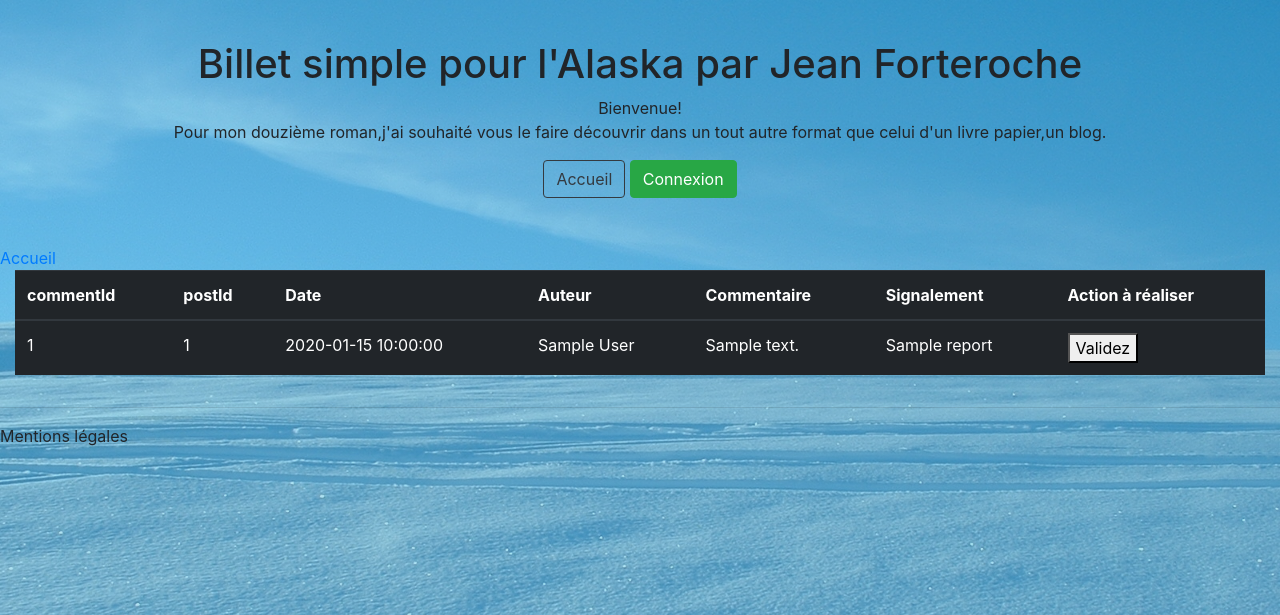
After one commit to jeanforterocheoc/forteroche, a PHP site: template app/views/allComments.php in a window 1280 px wide. The commit adds this page. Shown: the top 615 px of the page. Run offline with PHP 8.4, Linux system fonts and the light colour scheme; the template is opened without the code that fills it: most values are stand-ins (such as "Sample title", 1, 10 or a date in 2020).

Commit message:
Validation du commentaire par Admin (methode validate ds adminController

```diff
--- a/app/core/Controller.php
+++ b/app/core/Controller.php
@@ -35,4 +35,10 @@ abstract class Controller
     $view = new View($action, $controller);
     $view->generate($params);
   }
+
+  protected function redirection($controller, $action = null)
+  {
+    $racineWeb = Config::get("racineWeb", "/");
+    header("location:".$racineWeb .$controller.'/'.$action);
+  }
 }
--- a/app/models/manager/AdminManager.php
+++ b/app/models/manager/AdminManager.php
@@ -50,6 +50,8 @@ class AdminManager extends Database
         return $result;
     }
 
+
+
     public function getUser($username, $password)
     {
         $req = 'SELECT * FROM users WHERE username = ? AND password = ? ';
--- /dev/null
+++ b/app/views/allComments.php
@@ -0,0 +1,36 @@
+ <?php $this->title = "Tous les commentaires" ?>
+ <a href="admin/homeAdmin">Accueil</a>
+ <div class="container-fluid">
+    <table class="table table-dark">
+        <thead>
+            <tr>
+            <th scope="col">commentId</th>
+            <th scope="col">postId</th>
+            <th scope="col">Date</th>
+            <th scope="col">Auteur</th>
+            <th scope="col">Commentaire</th>
+            <th scope="col">Signalement</th>
+            <th scope="col">Action à réaliser</th>
+            </tr>
+        </thead>
+        <tbody>
+        <?php foreach ($allComments as $comment): ?>
+            <tr>
+            <td><?= htmlspecialchars($comment->id()) ?></td>
+            <td><?= htmlspecialchars($comment->postId()) ?></td>
+            <td><?= htmlspecialchars($comment->date()) ?></td>
+            <td><?= htmlspecialchars($comment->author()) ?></td>
+            <td><?= htmlspecialchars($comment->content()) ?></td>
+            <td><?= htmlspecialchars($comment->report()) ?></td>
+            <td><form action="<?='admin/validate/'. htmlspecialchars($comment->id()) ?>" method="post">
+                    <input type="hidden" name="comment_id" value="<?=$comment->report()?>">
+                    <button type="submit" name="validate" id="validate">Validez</button>
+                </form>
+            </td>
+
+
+            </tr>
+            <?php endforeach; ?>
+        </tbody>
+    </table>
+</div>
--- a/app/views/auth.php
+++ b/app/views/auth.php
@@ -36,7 +36,6 @@
       </div>
 
       <button class="btn btn-lg btn-primary " type="submit" name="login" id="login">Se connecter</button>
-      <a class= "btn btn-info btn-lg" href="home/homepage">Page d'accueil</a>
       <p class="mt-5 mb-3 text-muted text-center">&copy; 2018-2019</p>
     </form>
   </body>
--- a/app/views/home.php
+++ b/app/views/home.php
@@ -1,14 +1,16 @@
 <?php $this->title = 'Nouveau roman de Jean Forteroche : Billet simple pour l\'Alaska'; ?>
+<div class="container-fluid">
     <article>
         <header>
         <?php foreach ($homePage as $post) : ?>
-        <h2 class='postTitle'><?= htmlspecialchars($post->title()) ?></h2>
+            <h3 class='postTitle'><?= htmlspecialchars($post->title()) ?></h3>
             <time>Publié le :<?= htmlspecialchars($post->date()) ?></time>
         </header>
         <p><?=htmlspecialchars(substr($post->content(), 0, 100))?> ...</p>
         <a class= "btn btn-primary" href="<?='post/postComment/'. htmlspecialchars($post->id()) ?>">Lire la suite</a>
         <br>
         <br>
-    <a class= "btn btn-info btn-lg" href="posts/posts"><h3>Tous les épisodes</h3></a>
+        <a class="btn btn-outline-dark" href="posts/posts"><h4>Tous les épisodes</h4></a>
         <?php endforeach; ?>
     </article>
+</div>
--- a/app/views/posts.php
+++ b/app/views/posts.php
@@ -1,5 +1,5 @@
 <?php $this->title = 'Nouveau roman de Jean Forteroche : Billet simple pour l\'Alaska'; ?>
-<h2><a class= "btn btn-info btn-lg" href="home/homepage">Page d'accueil</a></h2>
+<!-- <h2><a class= "btn btn-info btn-lg" href="home/homepage">Page d'accueil</a></h2>  -->
 <article>
     <header>
     <?php foreach ($posts as $post) : ?>
--- a/app/views/template.php
+++ b/app/views/template.php
@@ -10,15 +10,16 @@
     </head>
     <body>
         <div id="container">
-            <header class="row">
-                <!-- <a href="../home/posts"><h1 id="bookTitle">Billet simple pour l'Alaska de Jean Forteroche</h1></a> -->
-                <h1 class="col-lg-12" id="bookTitle">Billet simple pour l'Alaska par Jean Forteroche</h1>
+            <header class="text-center">
+                <h1  id="bookTitle">Billet simple pour l'Alaska par Jean Forteroche</h1>
             </header>
-            <div class="col-lg-12" class="homeText">
+            <div class="text-center" class="homeText">
                 <p>Bienvenue!<br>Pour mon douzième roman,j'ai souhaité vous le faire découvrir dans un tout autre format que celui d'un livre papier,un blog.</p>
+                <a class="btn btn-outline-dark" href="home/homepage">Accueil</a>
                 <a class= "btn btn-success" href="<?='auth/login/'?>">Connexion</a>
-
             </div>
+            <br>
+            <br>
             <section class="row">
                 <div class="col-lg-12" id="content">
                     <?=$content?>
```
Also changed, not shown: app/controllers/AdminController.php (+26 -0 lines), app/controllers/PostController.php (+9 -4 lines), app/models/manager/CommentManager.php (+39 -11 lines), app/views/admin.php (+12 -5 lines), app/views/moderate.php (+7 -2 lines), app/views/newEpisode.php (+10 -9 lines), app/views/post.php (+10 -5 lines), app/views/templateAdmin.php (+7 -6 lines), app/views/viewComment.php (deleted, +0 -28 lines). Lines whose indentation alone changed are shown as unchanged.
